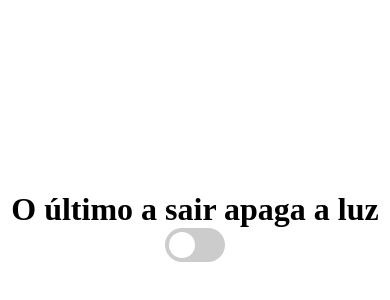
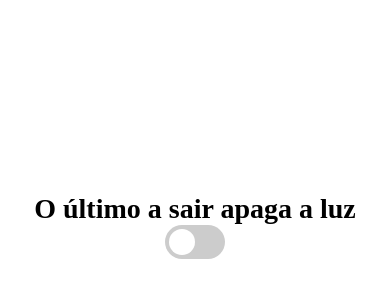
Before and after one commit to g-barbosa/switch, a website: page public/index.html in a window 390 px wide. Shown: the part 196-496 px from the top of the page. Drawn offline with nearby package versions, Linux system fonts and the light colour scheme; no server answers.

Commit message:
feat: make page responsible

```diff
--- a/public/styles.css
+++ b/public/styles.css
@@ -74,3 +74,14 @@ input:checked + .slider:before {
   height: 100%;
   flex-direction: column;
 }
+
+@media only screen and (max-width: 768px) {
+  .container {
+    display: flex;
+    justify-content: center;
+    align-items: center;
+    height: 100%;
+    flex-direction: column;
+    font-size: 14px;
+  }
+}
```
